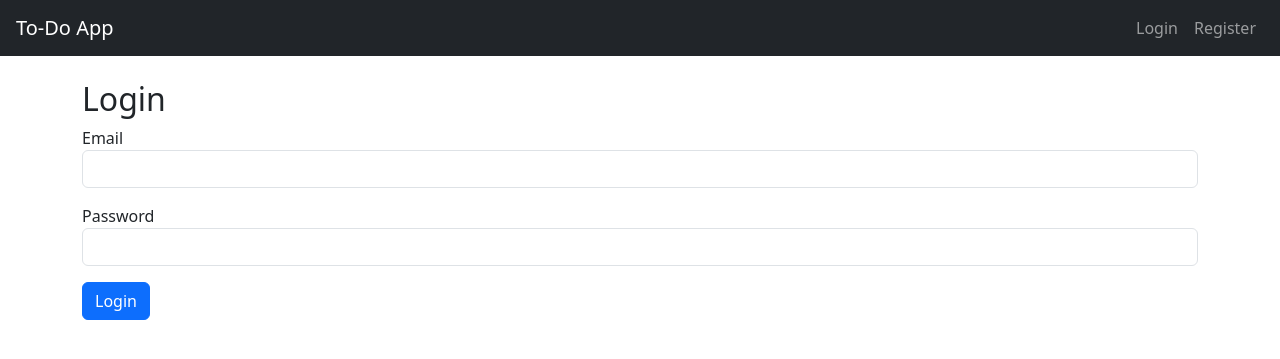
After one commit to Ritwinb/todo, a Flask app: page /login in a window 1280 px wide. The commit adds this page. Shown: the top 359 px of the page. Run offline with Flask 3, Linux system fonts and the light colour scheme.

Commit message:
implement login and register

```diff
--- a/app.py
+++ b/app.py
@@ -1,69 +1,129 @@
-from flask import Flask, render_template, request, redirect, url_for
+from flask import Flask, render_template, request, redirect, url_for, flash, session
 import sqlite3
 import os
 
 app = Flask(__name__)
+app.secret_key = 'supersecret'
 DB_NAME = 'tasks.db'
 
-# Create tasks table if it doesn't exist
+# ---------- DB SETUP ----------
 def init_db():
     with sqlite3.connect(DB_NAME) as conn:
         cursor = conn.cursor()
-        cursor.execute('DROP TABLE IF EXISTS tasks')
+        cursor.execute('''
+            CREATE TABLE IF NOT EXISTS users (
+                id INTEGER PRIMARY KEY AUTOINCREMENT,
+                email TEXT NOT NULL UNIQUE,
+                password TEXT NOT NULL
+            )
+        ''')
         cursor.execute('''
             CREATE TABLE IF NOT EXISTS tasks (
                 id INTEGER PRIMARY KEY AUTOINCREMENT,
                 content TEXT NOT NULL,
-                completed INTEGER NOT NULL DEFAULT 0
+                completed INTEGER NOT NULL DEFAULT 0,
+                user_id INTEGER NOT NULL,
+                FOREIGN KEY(user_id) REFERENCES users(id)
             )
         ''')
         conn.commit()
 
-# Get all tasks
-def get_tasks():
+# ---------- HELPERS ----------
+def get_user_by_email(email):
     with sqlite3.connect(DB_NAME) as conn:
         cursor = conn.cursor()
-        cursor.execute("SELECT id, content, completed FROM tasks")
-        tasks = cursor.fetchall()
-        return [{"id": row[0], "content": row[1], "completed": bool(row[2])} for row in tasks]
+        cursor.execute("SELECT id, email, password FROM users WHERE email = ?", (email,))
+        return cursor.fetchone()
 
-
-# Add a task
-def add_task_to_db(content):
+def get_tasks_for_user(user_id):
     with sqlite3.connect(DB_NAME) as conn:
         cursor = conn.cursor()
-        cursor.execute("INSERT INTO tasks (content) VALUES (?)", (content,))
+        cursor.execute("SELECT id, content, completed FROM tasks WHERE user_id = ?", (user_id,))
+        rows = cursor.fetchall()
+        return [{"id": row[0], "content": row[1], "completed": bool(row[2])} for row in rows]
+
+def add_task_to_db(content, user_id):
+    with sqlite3.connect(DB_NAME) as conn:
+        cursor = conn.cursor()
+        cursor.execute("INSERT INTO tasks (content, user_id) VALUES (?, ?)", (content, user_id))
         conn.commit()
 
-# Delete a task
-def delete_task_from_db(task_id):
+def complete_task_in_db(task_id, user_id):
     with sqlite3.connect(DB_NAME) as conn:
         cursor = conn.cursor()
-        cursor.execute("DELETE FROM tasks WHERE id = ?", (task_id,))
+        cursor.execute("UPDATE tasks SET completed = 1 WHERE id = ? AND user_id = ?", (task_id, user_id))
         conn.commit()
 
+def delete_task_from_db(task_id, user_id):
+    with sqlite3.connect(DB_NAME) as conn:
+        cursor = conn.cursor()
+        cursor.execute("DELETE FROM tasks WHERE id = ? AND user_id = ?", (task_id, user_id))
+        conn.commit()
+
+# ---------- ROUTES ----------
 @app.route('/')
 def home():
-    tasks = get_tasks()
+    if 'user_id' not in session:
+        return redirect(url_for('login'))
+
+    tasks = get_tasks_for_user(session['user_id'])
     return render_template('home.html', tasks=tasks)
 
 @app.route('/add_task', methods=['POST'])
 def add_task():
+    if 'user_id' not in session:
+        return redirect(url_for('login'))
+
     content = request.form.get("task")
     if content:
-        add_task_to_db(content)
+        add_task_to_db(content, session['user_id'])
+    return redirect(url_for('home'))
+
+@app.route('/complete/<int:task_id>')
+def complete_task(task_id):
+    if 'user_id' in session:
+        complete_task_in_db(task_id, session['user_id'])
     return redirect(url_for('home'))
 
 @app.route('/delete/<int:task_id>')
 def delete_task(task_id):
-    delete_task_from_db(task_id)
+    if 'user_id' in session:
+        delete_task_from_db(task_id, session['user_id'])
     return redirect(url_for('home'))
 
-@app.route('/complete/<int:task_id>')
-def complete_task(task_id):
-    complete_task_in_db(task_id)
-    return redirect(url_for('home'))
+@app.route('/login', methods=['GET', 'POST'])
+def login():
+    if request.method == 'POST':
+        email = request.form['email']
+        password = request.form['password']
+        user = get_user_by_email(email)
+        if user and user[2] == password:
+            session['user_id'] = user[0]
+            session['email'] = user[1]
+            return redirect(url_for('home'))
+        flash("Invalid credentials")
+    return render_template('login.html')
 
+@app.route('/register', methods=['GET', 'POST'])
+def register():
+    if request.method == 'POST':
+        email = request.form['email']
+        password = request.form['password']
+        with sqlite3.connect(DB_NAME) as conn:
+            try:
+                cursor = conn.cursor()
+                cursor.execute("INSERT INTO users (email, password) VALUES (?, ?)", (email, password))
+                conn.commit()
+                flash("Registered successfully! Please log in.")
+                return redirect(url_for('login'))
+            except sqlite3.IntegrityError:
+                flash("Email already exists.")
+    return render_template('register.html')
+
+@app.route('/logout')
+def logout():
+    session.clear()
+    return redirect(url_for('login'))
 
 if __name__ == '__main__':
     if not os.path.exists(DB_NAME):
--- a/templates/base.html
+++ b/templates/base.html
@@ -8,8 +8,17 @@
 <body>
 <nav class="navbar navbar-expand-lg navbar-dark bg-dark px-3">
     <a class="navbar-brand" href="{{ url_for('home') }}">To-Do App</a>
+    <div class="collapse navbar-collapse">
+        <ul class="navbar-nav ms-auto">
+            {% if session.user_id %}
+                <li class="nav-item"><a class="nav-link" href="{{ url_for('logout') }}">Logout</a></li>
+            {% else %}
+                <li class="nav-item"><a class="nav-link" href="{{ url_for('login') }}">Login</a></li>
+                <li class="nav-item"><a class="nav-link" href="{{ url_for('register') }}">Register</a></li>
+            {% endif %}
+        </ul>
+    </div>
 </nav>
-
 <div class="container mt-4">
     {% with messages = get_flashed_messages() %}
         {% if messages %}
@@ -18,7 +27,6 @@
             {% endfor %}
         {% endif %}
     {% endwith %}
-
     {% block content %}{% endblock %}
 </div>
 </body>
--- /dev/null
+++ b/templates/login.html
@@ -0,0 +1,15 @@
+{% extends "base.html" %}
+{% block content %}
+<h2>Login</h2>
+<form method="POST">
+    <div class="mb-3">
+        <label>Email</label>
+        <input type="email" name="email" class="form-control" required>
+    </div>
+    <div class="mb-3">
+        <label>Password</label>
+        <input type="password" name="password" class="form-control" required>
+    </div>
+    <button class="btn btn-primary">Login</button>
+</form>
+{% endblock %}
```
Also changed, not shown: templates/register.html (added, +15 -0 lines).
